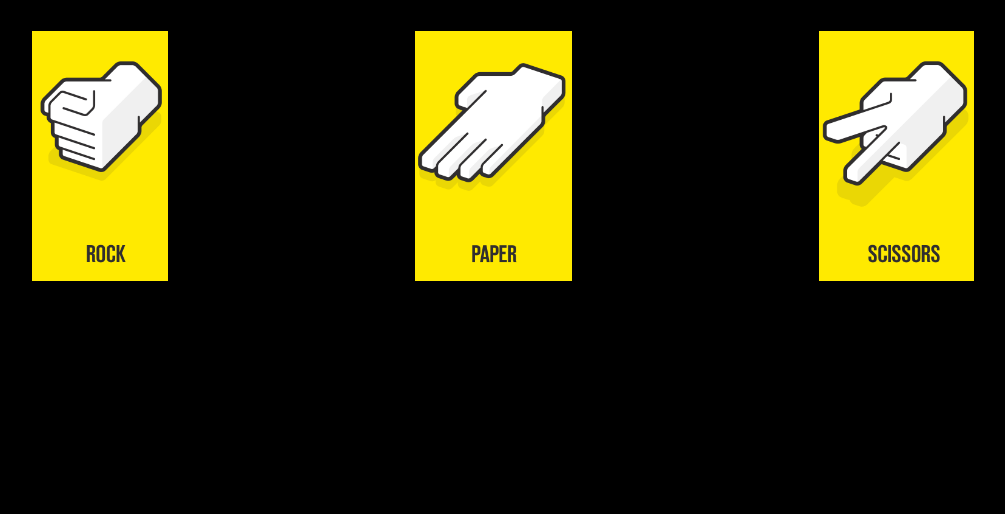
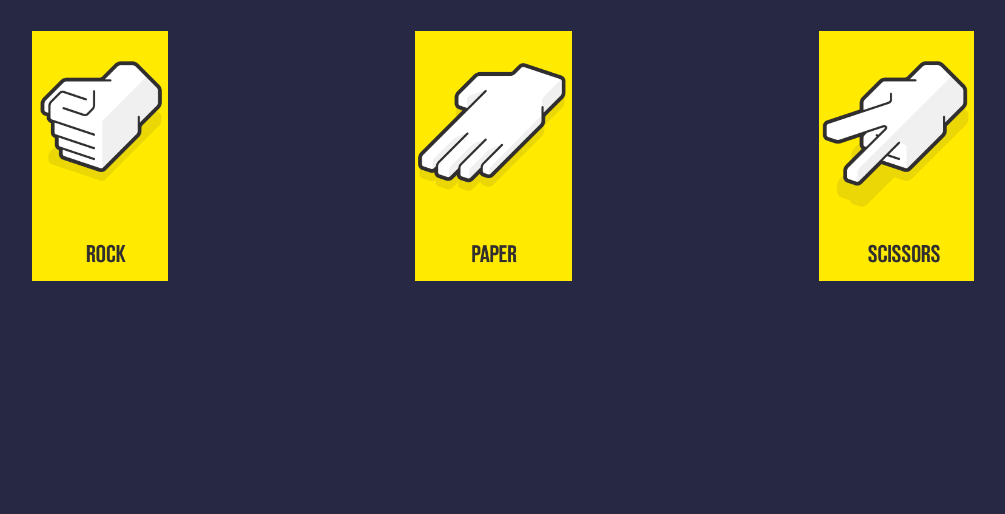
Before and after one commit to alok182011/RockPaperScissors, a plain HTML site: page index.html in a window 1280 px wide. Shown: the part 286-800 px from the top of the page, without its empty margins (137-1142 px from the left). Drawn offline with Linux system fonts and the light colour scheme.

Commit message:
Update style.css

```diff
--- a/style.css
+++ b/style.css
@@ -1,5 +1,5 @@
 html body {
-    background-color: black;
+    background-color: rgb(39, 41,68);
     color: white;
     width: auto;
     padding: 1%;
```
